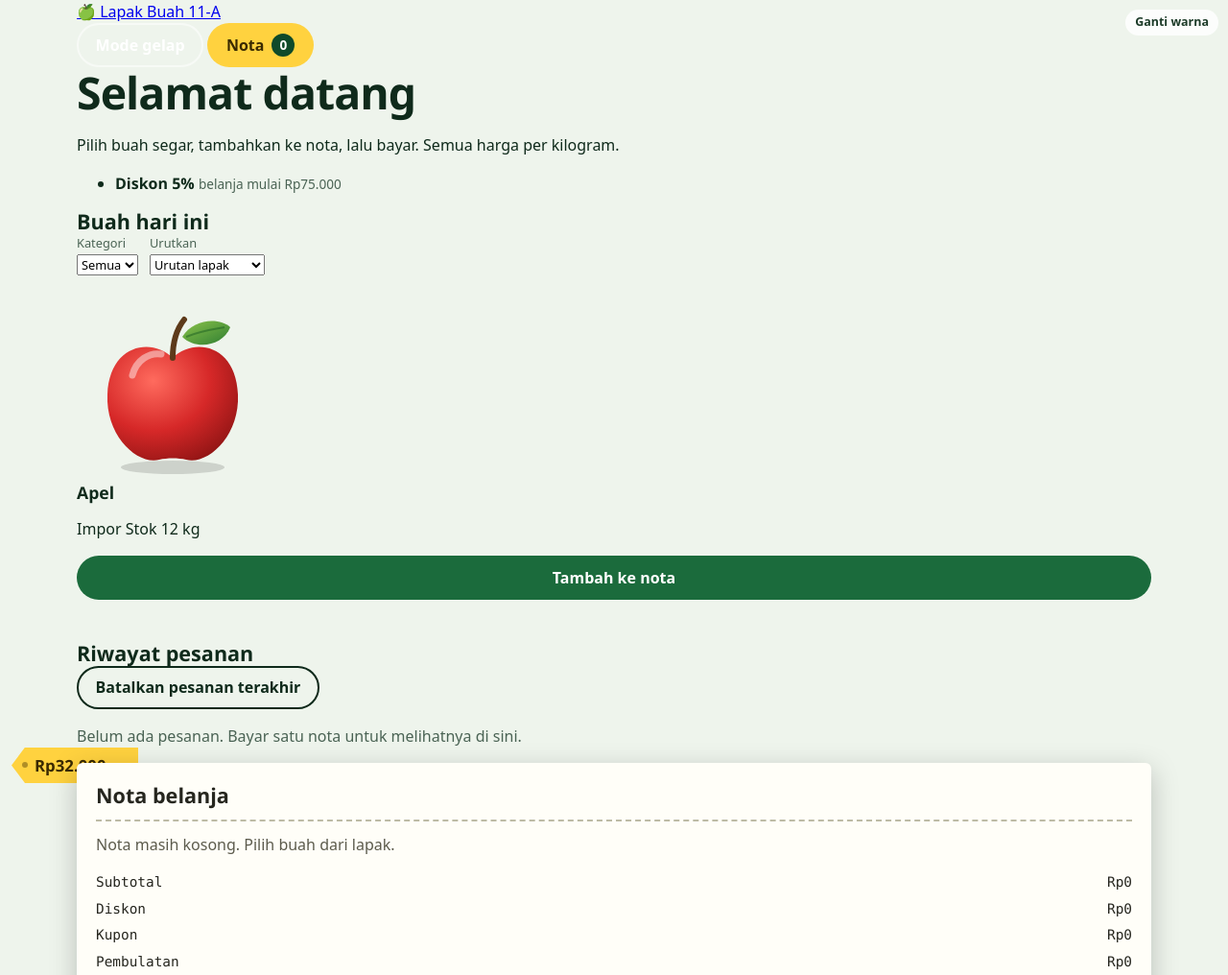
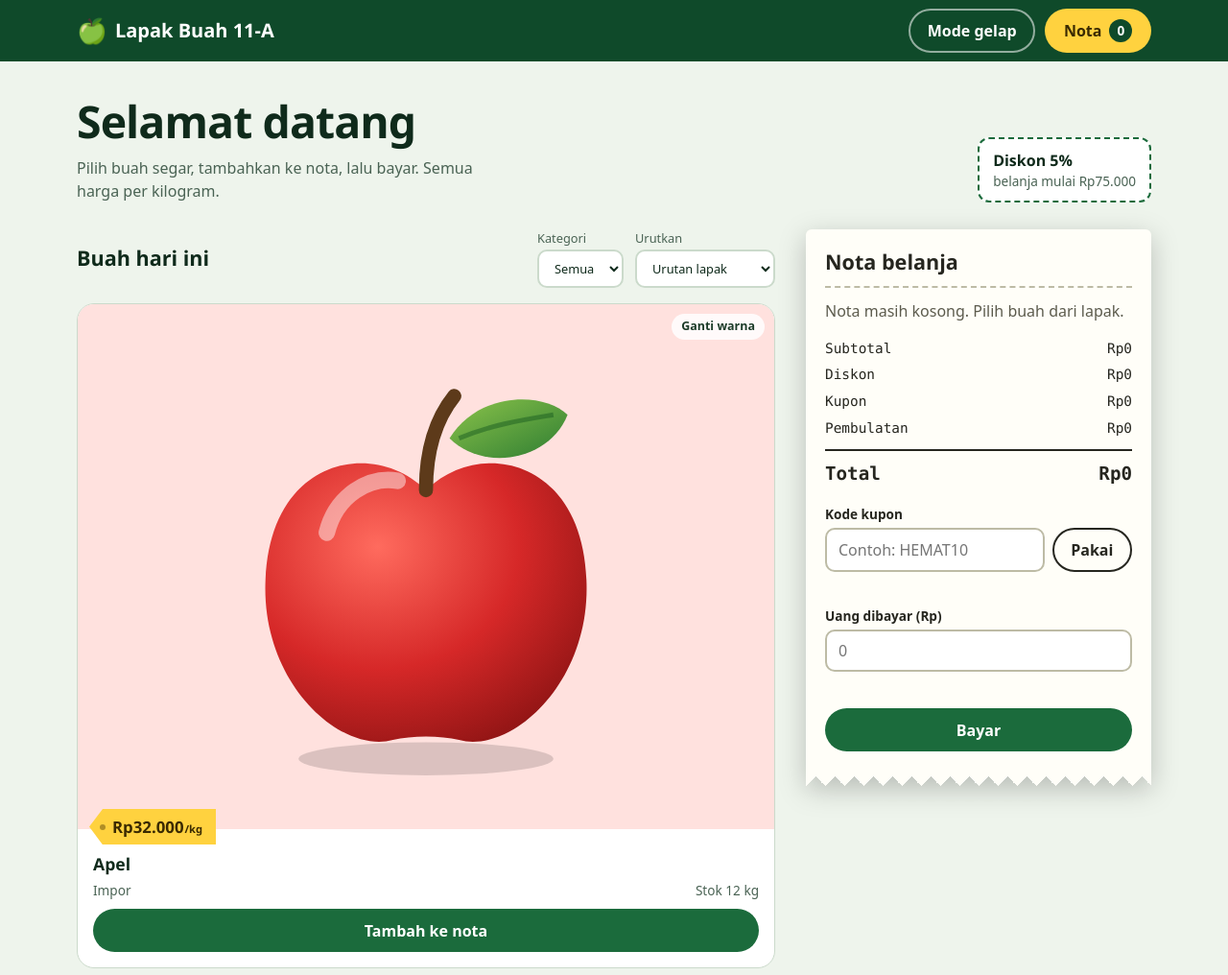
Before and after one commit to numen111104/starter-web-11A, a website with bundled scripts: page index.html in a window 1280 px wide. Shown: the top 1016 px of the page at 96% size. Built offline with nearby package versions, Linux system fonts and the light colour scheme.

Commit message:
19 Oktober 2026

```diff
--- a/css/style.css
+++ b/css/style.css
@@ -197,18 +197,44 @@ select {
    ========================================================== */
 .header {
   /* TODO */
+  position: sticky;
+  top: 0;
+  z-index: 100;
+  color: var(--permukaan);
+  background: var(--daun);
 }
 
 .header-isi {
   /* TODO: flex, tengahkan secara vertikal, beri jarak antar-elemen (gap), tinggi minimal 64px */
+  display: flex;
+  justify-content: space-between;
+  align-items: center;
+  gap: 8px 16px;
+  min-height: 64px;
+  padding-block: 8px;
+  flex-wrap: wrap;
 }
 
 .logo {
   /* TODO: flex agar ikon dan teks sejajar, font-family: var(--font-tampil), tebal, hilangkan garis bawah link */
+  display: flex;
+  align-items: center;
+  gap: 0.5rem;
+  color: inherit;
+  font-family: var(--font-tampil);
+  font-size: 1.25rem;
+  font-weight: 800;
+  text-decoration: none;
+}
+
+.logo-ikon {
+  font-size: 1.6rem;
 }
 
 .header-aksi {
   /* TODO: flex dengan jarak 10px antar-tombol */
+  gap: 10px;
+  display: flex;
 }
 
 /* Badge angka di tombol Nota [DISEDIAKAN]. Animasi "loncat" dipicu oleh JavaScript. */
@@ -243,20 +269,40 @@ select {
    Petunjuk: display: grid dengan grid-template-columns: 1fr auto; align-items: end. */
 .papan {
   /* TODO */
+  display: grid;
+  grid-template-columns: 1fr auto;
+  align-items: end;
+  padding-block: 36px 28px;
 }
 
 .papan-teks p {
   /* TODO: batasi lebar teks (max-width: 46ch), beri jarak atas, warna var(--redam) */
+  max-width: 46ch;
+  margin: 0.6rem 0 0;
+  color: var(--redam);
 }
 
 .papan-info {
   /* TODO: flex + flex-wrap, gap 12px, hilangkan bullet list (list-style: none) dan margin/padding bawaan */
+  display: flex;
+  flex-wrap: wrap;
+  gap: 12px;
+  list-style: none;
+  margin: 0;
+  padding: 0;
 }
 
 /* Stiker: kotak berbingkai putus-putus seperti kupon yang digunting.
    Petunjuk: border: 2px dashed var(--aksi); border-radius; background: var(--permukaan). */
 .stiker {
   /* TODO */
+  display: flex;
+  flex-direction: column;
+  min-width: 140px;
+  padding: 10px 14px;
+  border: 2px dashed var(--aksi);
+  background: var(--permukaan);
+  border-radius: 12px;
 }
 
 .stiker strong {
@@ -273,11 +319,21 @@ select {
    Pertanyaan: kenapa memakai minmax(0, 1fr) dan bukan 1fr saja? (Cari tahu, lalu jawab di lembar kerja.) */
 .tata-letak {
   /* TODO */
+  display: grid;
+  grid-template-columns: minmax(0, 1fr) 360px;
+  gap: 32px;
+  align-items: start;
 }
 
 /* Baris "judul + dua dropdown". Petunjuk: flex, flex-wrap, justify-content: space-between, gap. */
 .alat {
   /* TODO */
+  display: flex;
+  flex-wrap: wrap;
+  justify-content: space-between;
+  gap: 12px;
+  margin-bottom: 8px;
+  align-items: center;
 }
 
 .alat-pilihan {
@@ -299,6 +355,11 @@ select {
 select,
 input {
   /* TODO */
+  padding: 0.5rem 0.75rem;
+  border: 2px solid var(--garis);
+  border-radius: 10px;
+  background-color: var(--permukaan) ;
+  color: var(--tinta);
 }
 
 /* ==========================================================
@@ -310,12 +371,22 @@ input {
    Uji: kecilkan jendela browser, lihat jumlah kolom berubah sendiri. */
 .katalog {
   /* TODO */
+  display: grid;
+  grid-template-columns: repeat(autofill ,minmax(210px, 1fr));
+  gap: 20px;
+  margin-top: 12px;
 }
 
 /* Kartu: kolom vertikal (foto, lalu isi). Petunjuk: display: flex + flex-direction: column;
    overflow: hidden (agar sudut foto ikut melengkung); border; border-radius: var(--lengkung). */
 .kartu {
   /* TODO */
+  display: flex;
+  flex-direction: column;
+  overflow: hidden;
+  border: 1px solid var(--garis);
+  border-radius: var(--lengkung);
+  background: var(--permukaan);
 }
 
 /* Area foto. Warna latarnya dibaca dari variabel --warna yang ditulis di atribut style tiap kartu:
@@ -323,10 +394,16 @@ input {
    position: relative WAJIB karena label harga di dalamnya memakai position: absolute. */
 .kartu-foto {
   /* TODO: position relative, padding (atas 22px, kiri-kanan 22px, bawah 34px), background: var(--warna) */
+  position: relative;
+  padding: 22px 22px 34px;
+  background: var(--warna);
 }
 
 .kartu-foto img {
   /* TODO: width 72% dan tengahkan secara horizontal (margin-inline: auto) */
+  width: 72%;
+  margin-inline: auto;
+
 }
 
 /* [DISEDIAKAN] Label harga bertakik. Dibahas bersama guru:
@@ -384,11 +461,21 @@ input {
    dalam satu baris sama tinggi), padding atas 26px (ruang untuk label harga yang menjorok keluar), kiri-kanan-bawah 16px. */
 .kartu-isi {
   /* TODO */
+  display: flex;
+  flex: 1;
+  flex-direction: column;
+  gap: 8px;
+  padding: 26px 16px 16px;
 }
 
 /* Baris "kategori ... stok". Petunjuk: flex + justify-content: space-between; margin 0; font-size 0.85rem; color var(--redam). */
 .kartu-info {
   /* TODO */
+  display: flex;
+  justify-content: space-between;
+  margin: 0;
+  font-size: 0.85rem;
+  color: var(--redam);
 }
 
 .stok-tipis {
@@ -399,12 +486,15 @@ input {
 /* Tombol di dalam kartu selalu menempel di dasar kartu. Petunjuk: margin-top: auto. */
 .kartu-isi .tombol {
   /* TODO */
+  margin-top: auto;
 }
 
 /* State "habis". Kelas ini dipasang JavaScript lewat className, CSS-nya yang mengubah tampilan.
    Petunjuk: filter: grayscale(1) dan opacity pada gambar. */
 .kartu.habis .kartu-foto img {
   /* TODO */
+  filter: grayscale(1);
+  opacity: 0.5;
 }
 
 /* [DISEDIAKAN] Stempel "Habis" memakai pseudo-element ::after (konten dibuat oleh CSS, bukan HTML). */
--- a/js/data.js
+++ b/js/data.js
@@ -20,6 +20,56 @@ export const produk = [
     gambarAlt: "assets/img/apel-hijau.svg", // OPSIONAL: gambar kedua untuk tombol "Ganti warna"
     warna: "#ffe1de", // warna latar foto, dibaca CSS lewat variabel --warna
   },
+  {
+    id: 2,
+    name: "Anggur",
+    price: 40000,
+    category: "Lokal",
+    stok: 5,
+    gambar: "assets/img/anggur.svg",
+    gambarAlt: "assets/img/anggur.svg",
+    warna: "#ab74de",
+  },
+  {
+    id: 3,
+    name: "Jeruk",
+    price: 34000,
+    category: "Impor",
+    stok: 5,
+    gambar: "assets/img/mangga.svg",
+    gambarAlt: "assets/img/mangga.svg",
+    warna: "#eecda9",
+  },
+  {
+    id: 4,
+    name: "Mangga",
+    price: 32000,
+    category: "Impor",
+    stok: 5,
+    gambar: "assets/img/anggur.svg",
+    gambarAlt: "assets/img/anggur.svg",
+    warna: "#98ebb8",
+  },
+  {
+    id: 5,
+    name: "Nanas",
+    price: 50000,
+    category: "Lokal",
+    stok: 5,
+    gambar: "assets/img/nanas.svg",
+    gambarAlt: "assets/img/nanas.svg",
+    warna: "#ab74de",
+  },
+  {
+    id: 6,
+    name: "Pisang",
+    price: 45000,
+    category: "Lokal",
+    stok: 0,
+    gambar: "assets/img/pisang.svg",
+    gambarAlt: "assets/img/pisang.svg",
+    warna: "#d2d67e",
+  },
 
   // TODO: tambahkan minimal 5 produk lagi (total minimal 6). Aturannya:
   //   - id        : angka, TIDAK boleh sama dengan produk lain (2, 3, 4, ...)
```
Also changed, not shown: uji-logika.mjs (+9 -0 lines).
